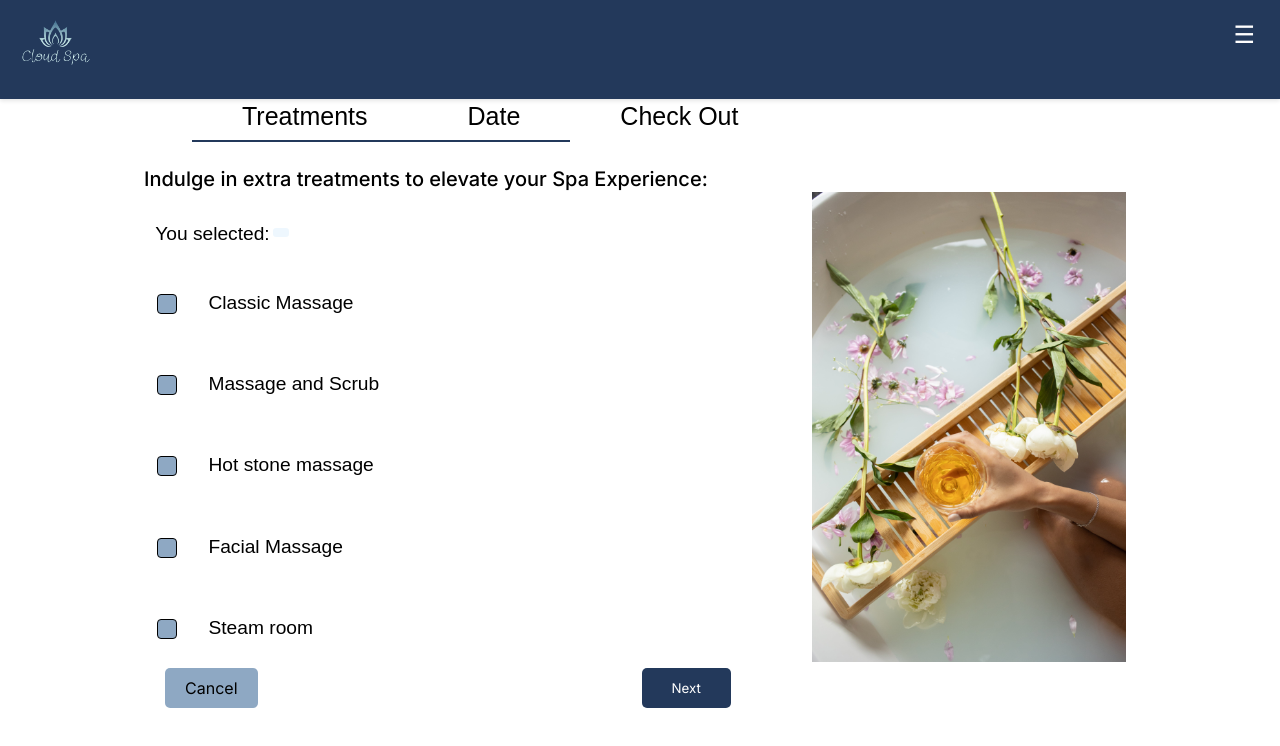
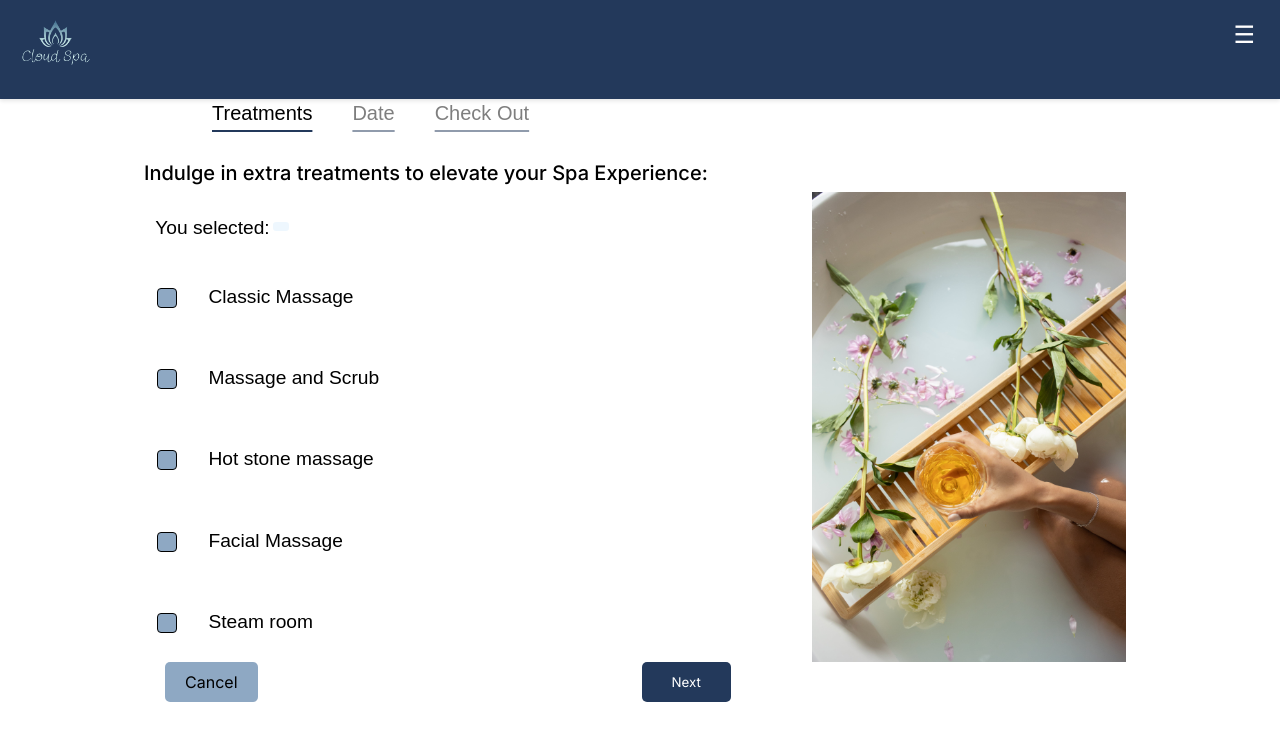
Before and after one commit to Hussein-Ali-Shamarti/Cloud-Spa-React, a React (Create React App) app: page /Booking in a window 1280 px wide. Shown: the top 746 px of the page. Built offline with nearby package versions, Linux system fonts and the light colour scheme; no server answers; the database is empty.

Commit message:
Update Booking / BookingPath

```diff
--- a/src/App.js
+++ b/src/App.js
@@ -19,7 +19,7 @@ import ServicePage from "./pages/Services/ServicePage";
 import Signup from "./pages/signup/signup";
 import SignIn from "./pages/login/signin";
 import PasswordReset from "./pages/passwordReset/passwordReset";
-import Booking from "../src/pages/Booking/Booking";
+import Booking from "../src/pages/Booking/BookingTreatments";
 import ExtraTreatmentsPage from "./pages/ExtraTreatments/ExtraTreatmentsPage";
 import { SelectedServiceProvider } from "./ServicesContext";
 import Profile from "./pages/Profile/profile";
@@ -67,7 +67,7 @@ function App() {
             <Route path="/MyPage" element={<SignIn />} />
             <Route path="/Signup" element={<Signup />} />
             <Route path="/PasswordReset" element={<PasswordReset />} />
-            <Route path="/Booking" element={<Booking />} />
+            <Route path="/Booking" element={<Booking/>} />
             <Route path="/Services" element={<ServicePage />} />
             <Route path="/Booking2" element={<BookingPage2/>} />
             {<Route path="/profile" element={<Profile />} />}
--- a/src/ServicesContextProvider.js
+++ b/src/ServicesContextProvider.js
@@ -1,6 +1,6 @@
 import React, { useState } from 'react';
 import { SelectedServiceContext } from './ServicesContext';
-import Booking from "./pages/Booking/Booking"
+import Booking from "./pages/Booking/BookingTreatments"
 import Services from "./pages/home/services"
 
 export const ServicesContextProvider = () => {
--- a/src/pages/Booking/Booking.jsx
+++ b/src/pages/Booking/BookingTreatments.jsx
@@ -1,13 +1,14 @@
 import Booking1 from "../../Pictures/booking1.jpg";
 import React, { useState, useContext, useEffect } from "react";
+import { SelectedServiceContext } from "../../ServicesContext.js";
+import { useNavigate, Link } from "react-router-dom";
 import { getAuth, connectAuthEmulator } from "firebase/auth";
-import { database, ref, push, set } from "../../../src/firebase-config.js";
-import Layout from "../../components/layout";
+import { database, ref, push, set } from "../../firebase-config.js";
+import Layout from "../../components/layout.jsx";
+import BookingPath from "../Booking2/BookingPath.jsx"
 import "../../styles/Booking1.css";
 import "../../styles/BookingButtons.css";
-import { SelectedServiceContext } from "../../ServicesContext.js";
-import { useNavigate } from "react-router-dom";
-import { Link } from "react-router-dom";
+import '../../styles/Booking2/BookingPath.css';
 
 //The list of options for the user to select
 const LIST_DATA = [
@@ -21,6 +22,7 @@ const LIST_DATA = [
 const Booking = () => {
   const [checkedList, setCheckedList] = useState([]);
   const { selectedService } = useContext(SelectedServiceContext);
+  const navigate = useNavigate(); // Bruk useNavigate-hook for å få tilgang til navigasjonsfunksjonalitet
 
   useEffect(() => {
     setCheckedList((prevList) => [...prevList, selectedService]);
@@ -65,8 +67,6 @@ const Booking = () => {
   //};
 
 
-  const navigate = useNavigate(); // Bruk useNavigate-hook for å få tilgang til navigasjonsfunksjonalitet
-
   //Function to verify that atleast one option is selected before continuing with the booking process
   const handleNext = () => {
     if (checkedList.length === 0) {
@@ -89,13 +89,7 @@ const Booking = () => {
         <div className="booking-img-container">
           <img src={Booking1} alt="bath" className="booking1-image" />
         </div>
-        <div className="booking-path">
-          <div className="booking-step-indicator">
-            <span className="treatment-label">Treatments</span>
-            <span className="date-label">Date</span>
-            <span className="checkout-label">Check Out</span>
-          </div>
-        </div>
+        <BookingPath/>
         <div className="booking-section">
           <div className="booking-card">
             <p className="booking-title">
@@ -143,7 +137,9 @@ const Booking = () => {
   );
 };
 <>
+  <BookingPath />
   <Booking />
   <Layout />
+
 </>;
 export default Booking;
--- a/src/pages/Booking2/BookingPath.jsx
+++ b/src/pages/Booking2/BookingPath.jsx
@@ -1,16 +1,30 @@
-import React from "react";
-import "../../styles/Booking2/BookingPath.css";
+import { Link, useLocation } from 'react-router-dom';
+import React, { useEffect, useState } from 'react';
+import '../../styles/Booking2/BookingPath.css';
 
-const BookingPath = () => {
+function BookingPath() {
+  const location = useLocation();
+  const [currentPage, setCurrentPage] = useState('');
 
-    return(
-        <div className="booking-path">
-          <div className="booking-step-indicator">
-            <span className="treatment-label">Treatments</span>
-            <span className="date-label">Date</span>
-            <span className="checkout-label">Check Out</span>
-          </div>
-        </div>
-    );
-};
+  useEffect(() => {
+    setCurrentPage(location.pathname);
+  }, [location]);
+
+  return (
+    <div className="booking-path">
+      <div className="booking-step-indicator">
+        <Link to="/Booking">
+          <span className={`treatment-label ${currentPage === '/Booking' ? 'active' : ''}`}>Treatments</span>
+        </Link>
+        <Link to="/Booking2">
+          <span className={`date-label ${currentPage === '/Booking2' ? 'active' : ''}`}>Date</span>
+        </Link>
+        <Link to="/Booking3">
+          <span className={`checkout-label ${currentPage === '/Booking3' ? 'active' : ''}`}>Check Out</span>
+        </Link>
+      </div>
+    </div>
+  );
+}
+
 export default BookingPath;
--- a/src/styles/Booking1.css
+++ b/src/styles/Booking1.css
@@ -29,25 +29,7 @@
     height: auto;
     display: flex;
   }
-  .booking-path {
-    display: flex;
-    margin-top: 8%;
-    margin-left: 15%;
-    align-items: center;
-    justify-content: space-between;
-    margin-bottom: 20px; /* Adjust spacing as needed */
-  }
 
-  .date-label, .checkout-label  {
-    font-size: 25px;
-    padding: 10px 50px;
-  }
-
-  .treatment-label{
-    font-size: 25px;
-    padding: 10px 50px;
-    border-bottom: 2px solid #23395B;
-  }
 
   .booking-section {
     width: 100%;
--- a/src/styles/Booking2/BookingPath.css
+++ b/src/styles/Booking2/BookingPath.css
@@ -7,13 +7,18 @@
     margin-bottom: 20px; /* Adjust spacing as needed */
   }
 
-   .checkout-label, .treatment-label  {
+  .treatment-label, .date-label, .checkout-label {
     font-size: 25px;
     padding: 10px 50px;
+    text-decoration: underline;
+    text-underline-offset: 10px;
+    text-decoration-color:#23395B;
+    color: black;
+    opacity: 0.5; /* less visible underline */
   }
 
-  .date-label{
-    font-size: 25px;
-    padding: 10px 50px;
-    border-bottom: 2px solid #23395B;
+  .active {
+    opacity: 1; /* more visible underline */
+    text-decoration-color:#23395B;
+    color: black;
   }
```
Also changed, not shown: 1 other file (tests, documents, lock files or other folders).
